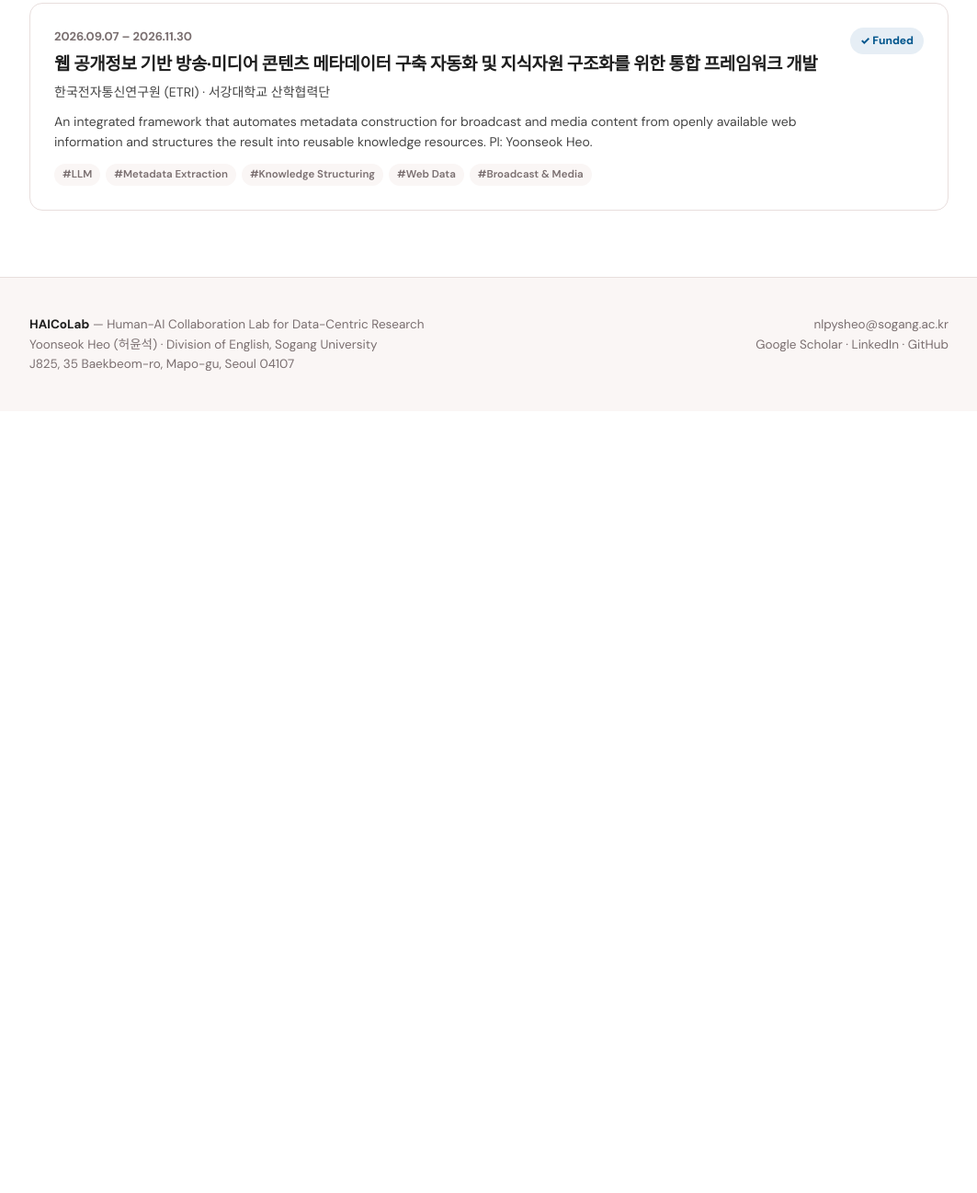
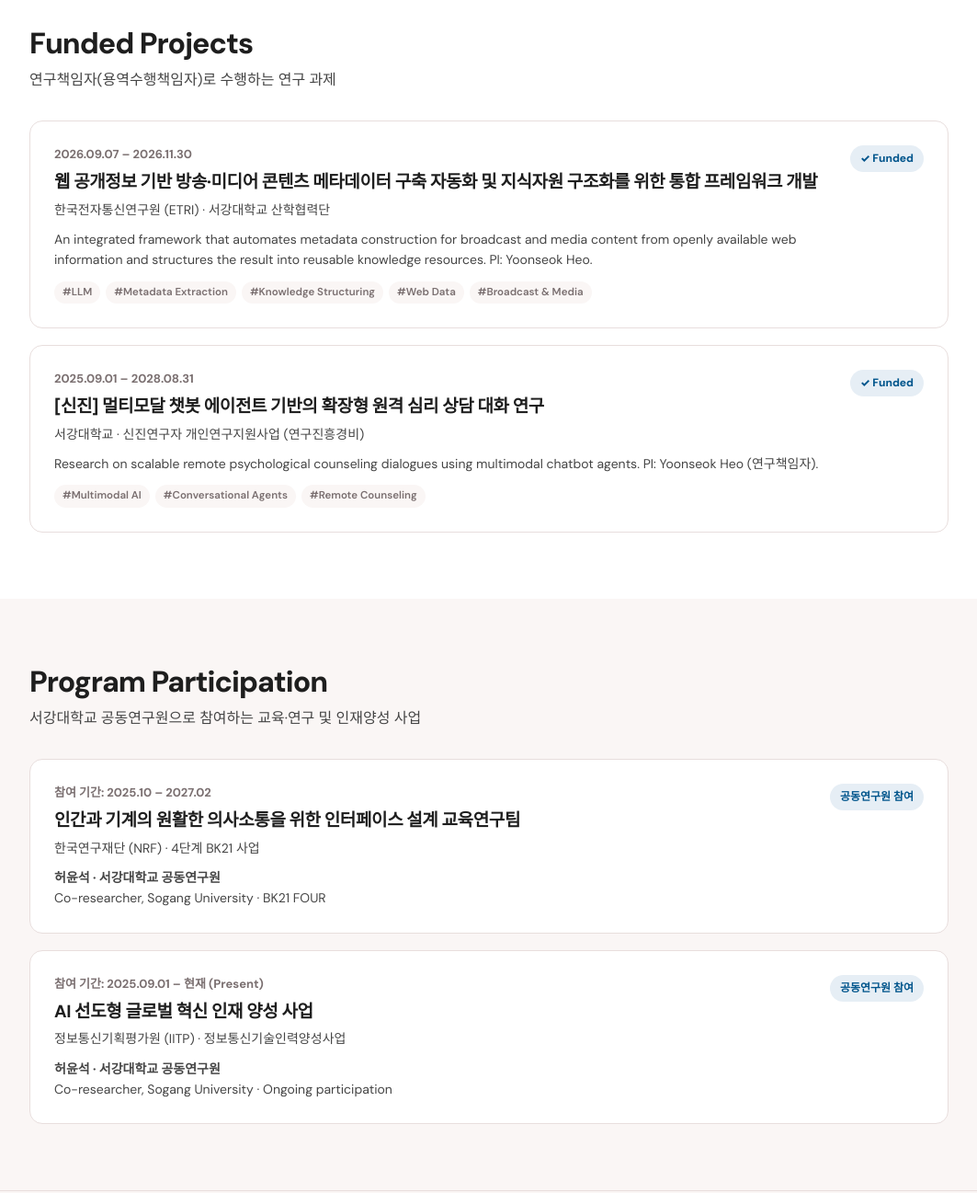
Before and after one commit to HAICoLab/haicolab.github.io, a plain HTML site: page projects.html in a window 1280 px wide. Shown: the part 335-1632 px from the top of the page at 92% size, without its empty margins (108-1171 px from the left). Before the commit the page ends 800 px from the top, so only its background shows below. Drawn offline with Linux system fonts and the light colour scheme.

Commit message:
Separate PI projects and program participation; add Sogang, BK21 and IITP entries

```diff
--- a/projects.html
+++ b/projects.html
@@ -6,7 +6,7 @@
 <link href="https://fonts.googleapis.com/css2?family=DM+Sans:ital,wght@0,400;0,500;0,600;0,700;0,800;1,700&family=Noto+Sans+KR:wght@400;500;700;800&display=swap" rel="stylesheet">
 <link rel="stylesheet" href="css/style.css">
 <link rel="icon" type="image/svg+xml" href="assets/brand/favicon.svg">
-<title>Projects — HAICoLab · Yoonseok Heo</title>
+<title>Projects &amp; Programs — HAICoLab · Yoonseok Heo</title>
 </head>
 <body>
 <nav class="top"><div class="inner">
@@ -26,10 +26,11 @@
 <main>
 <section class="page-head"><div class="inner">
   <span class="eyebrow">Projects</span>
-  <h1>Funded Projects</h1>
-  <p>Research and development projects led as principal investigator (용역수행책임자).</p>
+  <h1>Projects &amp; Programs</h1>
+  <p>Research projects led as principal investigator and institutional programs joined as a co-researcher at Sogang University.</p>
 </div></section>
-<section class="band" style="padding-top:32px"><div class="inner">
+<section class="band" id="funded-projects" style="padding-top:32px"><div class="inner">
+  <div class="sec-head"><div><h2>Funded Projects</h2><p>연구책임자(용역수행책임자)로 수행하는 연구 과제</p></div></div>
   <div style="display:grid;gap:18px">
     <div class="project">
       <div>
@@ -41,6 +42,39 @@
       </div>
       <span class="status">✓ Funded</span>
     </div>
+    <div class="project">
+      <div>
+        <div class="period">2025.09.01 – 2028.08.31</div>
+        <h3>[신진] 멀티모달 챗봇 에이전트 기반의 확장형 원격 심리 상담 대화 연구</h3>
+        <div class="funder">서강대학교 · 신진연구자 개인연구지원사업 (연구진흥경비)</div>
+        <p style="font-size:14px;color:var(--fg2);margin-top:10px">Research on scalable remote psychological counseling dialogues using multimodal chatbot agents. PI: Yoonseok Heo (연구책임자).</p>
+        <div class="tags"><span class="tag-chip">#Multimodal AI</span><span class="tag-chip">#Conversational Agents</span><span class="tag-chip">#Remote Counseling</span></div>
+      </div>
+      <span class="status">✓ Funded</span>
+    </div>
+  </div>
+</div></section>
+<section class="band band-off" id="program-participation"><div class="inner">
+  <div class="sec-head"><div><h2>Program Participation</h2><p>서강대학교 공동연구원으로 참여하는 교육·연구 및 인재양성 사업</p></div></div>
+  <div style="display:grid;gap:18px">
+    <div class="project">
+      <div>
+        <div class="period">참여 기간: 2025.10 – 2027.02</div>
+        <h3>인간과 기계의 원활한 의사소통을 위한 인터페이스 설계 교육연구팀</h3>
+        <div class="funder">한국연구재단 (NRF) · 4단계 BK21 사업</div>
+        <p style="font-size:14px;color:var(--fg2);margin-top:10px"><b>허윤석 · 서강대학교 공동연구원</b><br>Co-researcher, Sogang University · BK21 FOUR</p>
+      </div>
+      <span class="status">공동연구원 참여</span>
+    </div>
+    <div class="project">
+      <div>
+        <div class="period">참여 기간: 2025.09.01 – 현재 (Present)</div>
+        <h3>AI 선도형 글로벌 혁신 인재 양성 사업</h3>
+        <div class="funder">정보통신기획평가원 (IITP) · 정보통신기술인력양성사업</div>
+        <p style="font-size:14px;color:var(--fg2);margin-top:10px"><b>허윤석 · 서강대학교 공동연구원</b><br>Co-researcher, Sogang University · Ongoing participation</p>
+      </div>
+      <span class="status">공동연구원 참여</span>
+    </div>
   </div>
 </div></section>
 </main>
```
Also changed, not shown: index.html (+1 -1 lines).
